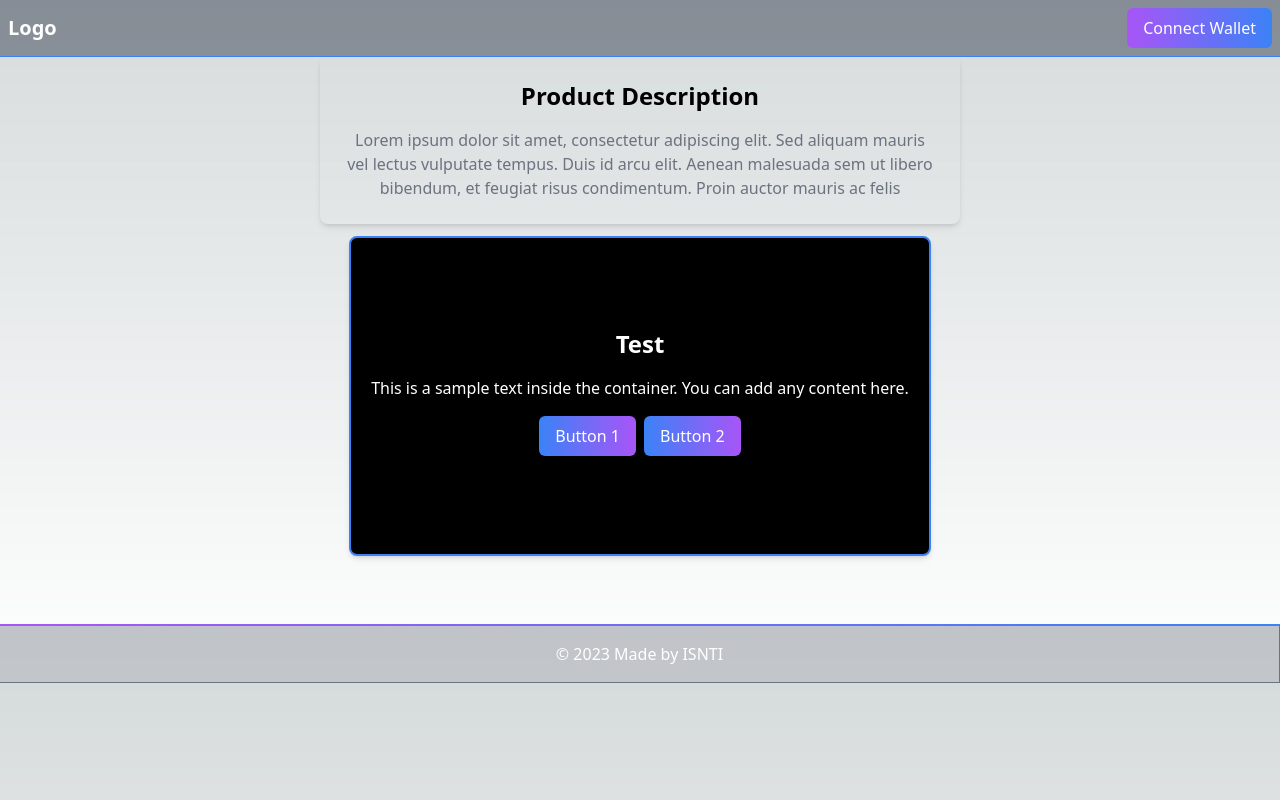
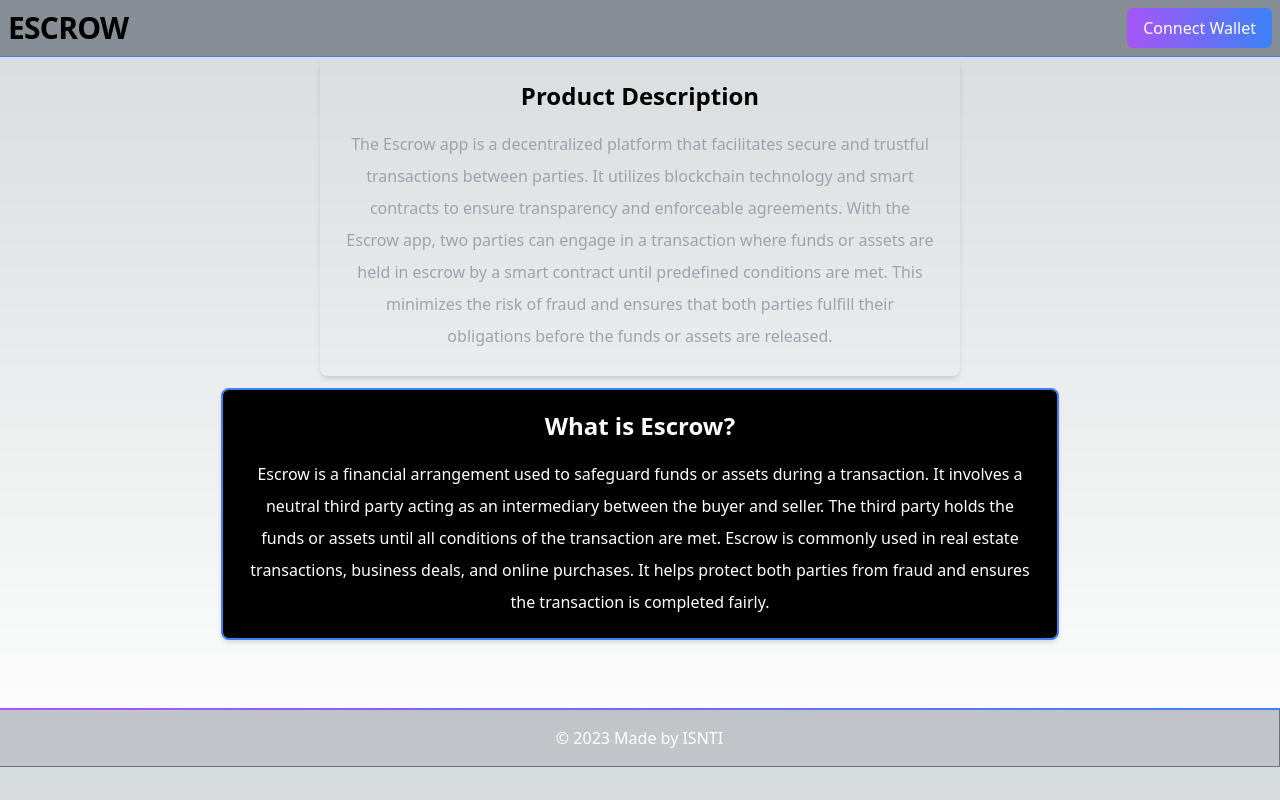
Before and after one commit to isha-73/Escrow-HackWeb3, a Next.js app: page / in a window 1280 px wide. Built offline with nearby package versions, Linux system fonts and the light colour scheme.

Commit message:
home update

```diff
--- a/components/Home.js
+++ b/components/Home.js
@@ -6,21 +6,27 @@ export default function Home() {
   return (
     <>
       <Navbar />
-      <main className="flex flex-col items-center justify-between py-14">
+      <main className="flex flex-col items-center justify-between py-14 h-full">
         <div className="bg-dark shadow-md rounded-lg p-6  text-center  w-full sm:w-2/3 lg:w-1/2">
           <h2 className="text-2xl font-bold mb-4">Product Description</h2>
-          <p className="text-gray-500">
-            Lorem ipsum dolor sit amet, consectetur adipiscing elit. Sed aliquam
-            mauris vel lectus vulputate tempus. Duis id arcu elit. Aenean
-            malesuada sem ut libero bibendum, et feugiat risus condimentum.
-            Proin auctor mauris ac felis
+          <p className="text-gray-400 leading-[2rem]">
+            The Escrow app is a decentralized platform that facilitates secure
+            and trustful transactions between parties. It utilizes blockchain
+            technology and smart contracts to ensure transparency and
+            enforceable agreements. With the Escrow app, two parties can engage
+            in a transaction where funds or assets are held in escrow by a smart
+            contract until predefined conditions are met. This minimizes the
+            risk of fraud and ensures that both parties fulfill their
+            obligations before the funds or assets are released.
           </p>
         </div>
-        <div className="p-3">
+        <div className="p-3 flex flex-col items-center justify-between">
           <Testimonials />
         </div>
       </main>
-      <Footer />
+      <footer className="my-0">
+        <Footer />
+      </footer>
     </>
   );
 }
--- a/components/NavBar.js
+++ b/components/NavBar.js
@@ -82,9 +82,11 @@ const Navbar = (props) => {
     <nav className="fixed top-0 left-0 w-full flex sm:flex-wrap justify-center backdrop-blur-sm bg-gray-700 bg-opacity-50 border border-blue-500 border-t-0 border-l-0 border-r-0  shadow-neon-blue ">
       <div className="container flex items-center justify-between p-2 ">
         <div>
-          {/* <Image src="/logo.png" width={100} height={100} alt="logo" /> */}
-          <Link href="/" className="text-white text-xl font-bold neon-text">
-            Logo
+          <Link
+            href="/"
+            className='className="text-white text-3xl font-extrabold tracking-tight neon-text"'
+          >
+            ESCROW
           </Link>
         </div>
         <div className="space-x-4">
--- a/components/Testimonials.js
+++ b/components/Testimonials.js
@@ -1,20 +1,23 @@
 export default function Testimonials() {
   return (
     <>
-      <div className="bg-black border-blue-500 border-2 rounded-lg shadow-md flex flex-col items-center justify-center p-5 h-80">
-        <h2 className="text-2xl font-bold text-white mb-4">Test</h2>
-        <p className="text-white text-center">
-          This is a sample text inside the container. You can add any content
-          here.
+      <div className="bg-black border-blue-500 border-2 rounded-lg shadow-md flex flex-col items-center justify-center p-5 w-2/3 h-full ">
+        <h2 className="text-2xl font-bold text-white mb-4">What is Escrow?</h2>
+        <p className="text-white text-center  leading-loose">
+          Escrow is a financial arrangement used to safeguard funds or assets
+          during a transaction. It involves a neutral third party acting as an
+          intermediary between the buyer and seller. The third party holds the
+          funds or assets until all conditions of the transaction are met.
+          Escrow is commonly used in real estate transactions, business deals,
+          and online purchases. It helps protect both parties from fraud and
+          ensures the transaction is completed fairly.
         </p>
-        <div className="mt-4 flex flex-wrap justify-center">
+        {/* <div className="mt-4 flex flex-wrap justify-center">
           <button className="bg-gradient-to-r from-blue-500 to-purple-500 text-white py-2 px-4 rounded-md mr-2 mb-2">
             Button 1
           </button>
-          <button className="bg-gradient-to-r from-blue-500 to-purple-500 text-white py-2 px-4 rounded-md mb-2">
-            Button 2
-          </button>
-        </div>
+
+        </div> */}
       </div>
     </>
   );
--- a/pages/_document.js
+++ b/pages/_document.js
@@ -5,7 +5,7 @@ export default function Document() {
     <Html lang="en">
       <Head>
         <link rel="icon" href="/favicon.ico" />
-
+        <title>Web Escrow</title>
         <link rel="preconnect" href="https://fonts.gstatic.com" />
         <link
           rel="stylesheet"
```
